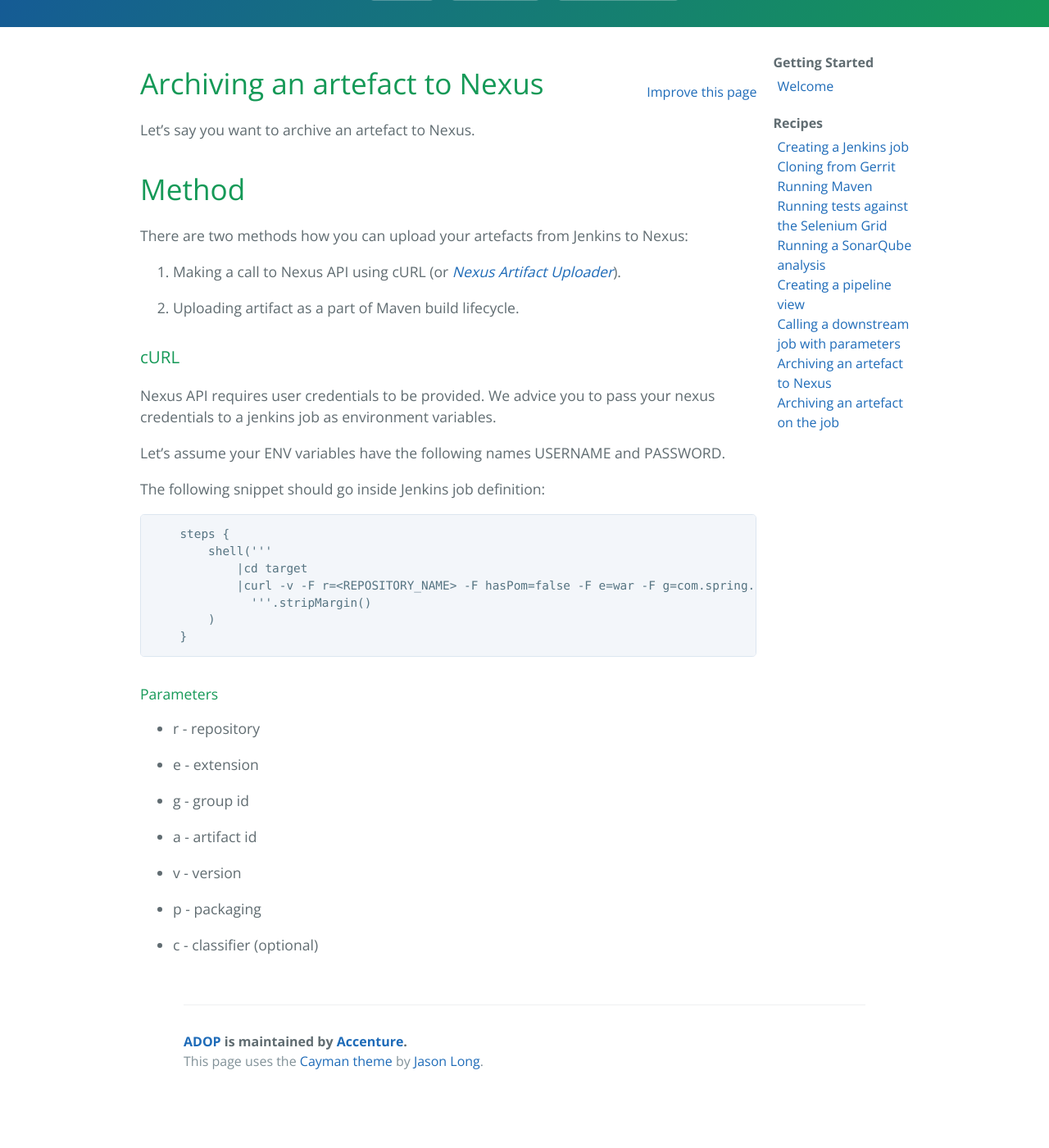
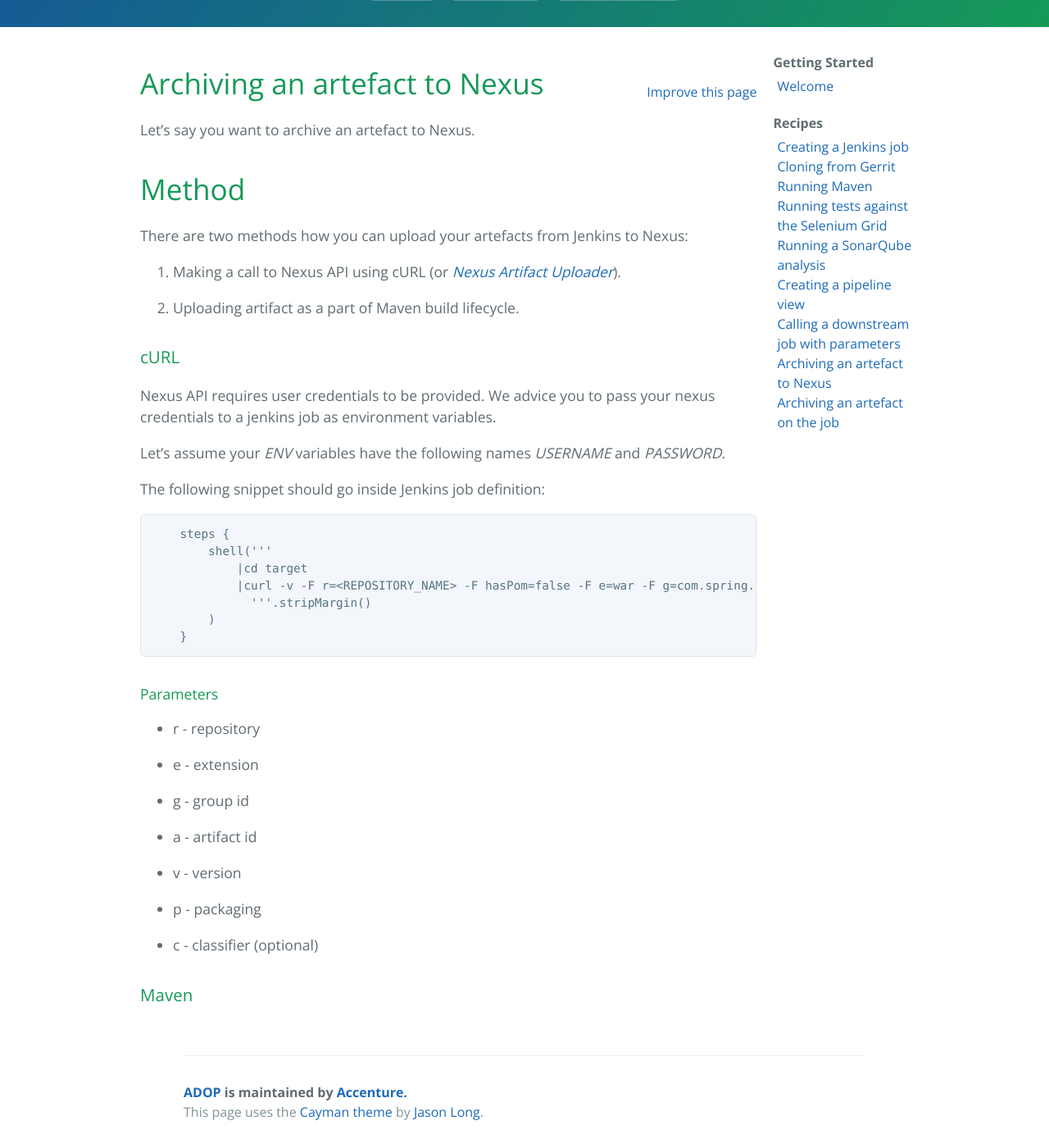
Before and after one commit to alexeymhv/adop-cartridges-cookbook, a Jekyll site: the page built from _docs/recipes/archiving-artefact-to-nexus.md, in a window 1280 px wide and 1400 px high, scrolled down 156 px. Shown: the whole window at 82% size. Built offline with Jekyll 4.4.1, drawn with Linux system fonts in a browser that asks for light colours; before the commit the page ends 1494 px from its top, so only the background shows below that.

Commit message:
Update archiving-artefact-to-nexus.md

```diff
--- a/_docs/recipes/archiving-artefact-to-nexus.md
+++ b/_docs/recipes/archiving-artefact-to-nexus.md
@@ -18,7 +18,7 @@ There are two methods how you can upload your artefacts from Jenkins to Nexus:
 Nexus API requires user credentials to be provided.
 We advice you to pass your nexus credentials to a jenkins job as environment variables.
 
-Let's assume your ENV variables have the following names USERNAME and PASSWORD.
+Let's assume your _ENV_ variables have the following names _USERNAME_ and _PASSWORD_.
 
 The following snippet should go inside Jenkins job definition:
 
@@ -47,3 +47,5 @@ The following snippet should go inside Jenkins job definition:
 - p - packaging
 
 - c - classifier (optional)
+
+### Maven
```
